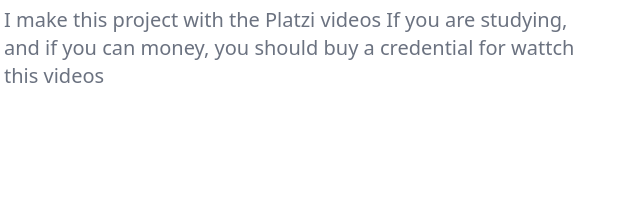
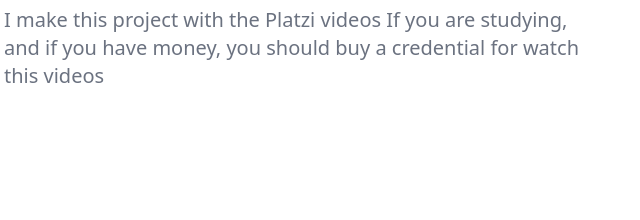
Before and after one commit to DayanaOR/Curso_asincronismo.js-, a website: page src/index.html in a window 1280 px wide. Shown: the part 310-530 px from the top of the page, 28-668 px from the left. Drawn offline with nearby package versions, Linux system fonts and the light colour scheme; no server answers.

Commit message:
Actualizando el texto

```diff
--- a/src/index.html
+++ b/src/index.html
@@ -45,7 +45,7 @@
             <p
               class="mt-3 text-base text-gray-500 sm:mt-5 sm:text-lg sm:max-w-xl sm:mx-auto md:mt-5 md:text-xl lg:mx-0">
               I make this project with the Platzi videos
-              If you are studying, and if you can money, you should buy a credential for wattch this videos
+              If you are studying, and if you have money, you should buy a credential for watch this videos
             </p>
           </div>
         </main>
```
